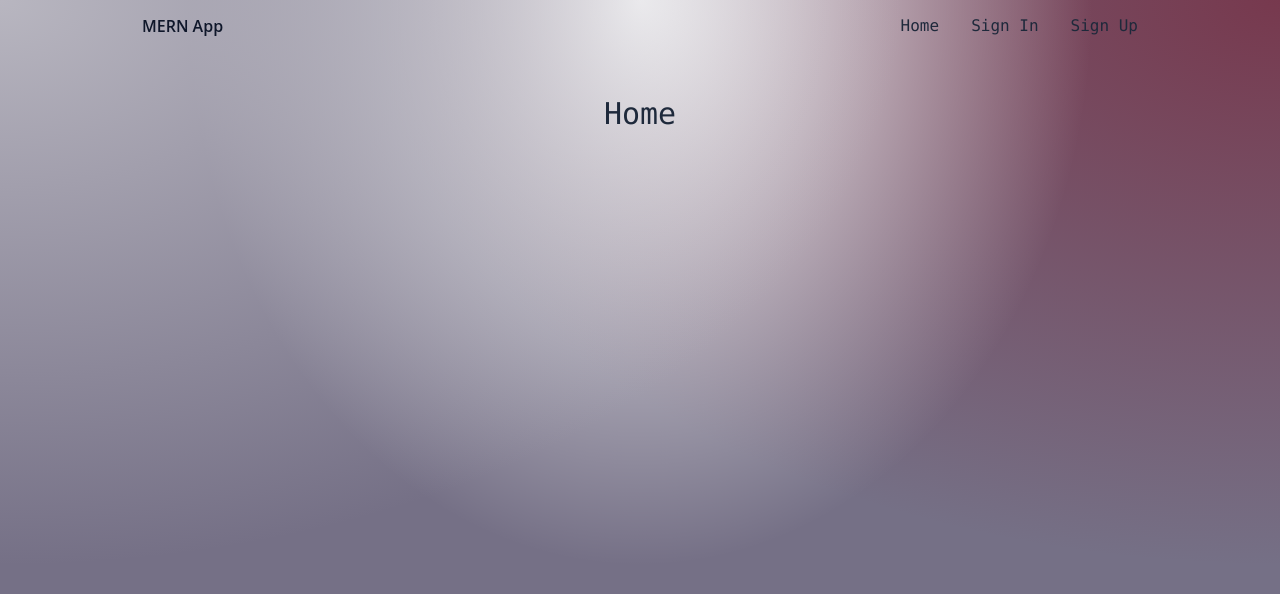
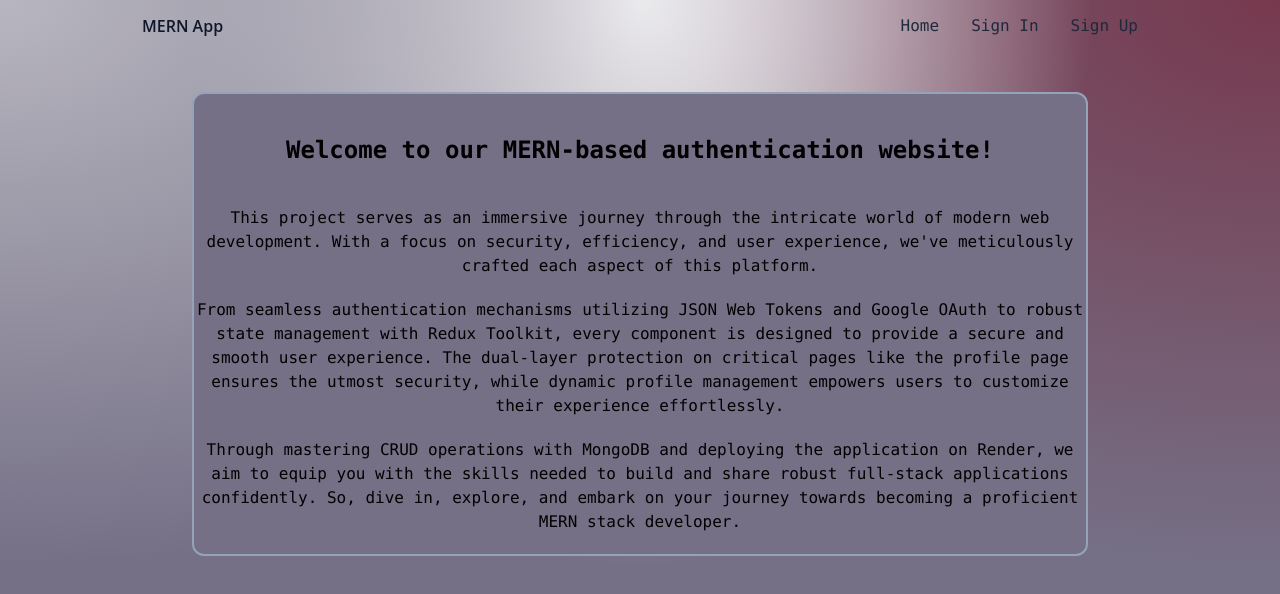
Before and after one commit to Vasanth375/secure-flow, a React (Vite) app in the folder client/: page / in a window 1280 px wide. Shown: the top 594 px of the page. Built offline with nearby package versions, Linux system fonts and the light colour scheme.

Commit message:
Covered Few edge testcases

```diff
--- a/client/src/Pages/Home.jsx
+++ b/client/src/Pages/Home.jsx
@@ -1,6 +1,34 @@
+/* eslint-disable react/no-unescaped-entities */
 import "../App.css";
 export default function Home() {
   return (
-    <div className="p-4 font-mono text-3xl text-center m-7 text-slate-800">Home</div>
+    <div className="max-w-4xl m-10 mx-auto border-2 bg-inherit border-slate-400 rounded-xl hover:border-slate-50">
+      <div className="mx-auto font-mono text-center cursor-pointer ">
+        <div className="m-10 text-2xl font-bold border-white">
+          Welcome to our MERN-based authentication website!
+        </div>
+        <div className="mb-5">
+          This project serves as an immersive journey through the intricate
+          world of modern web development. With a focus on security, efficiency,
+          and user experience, we've meticulously crafted each aspect of this
+          platform.
+        </div>
+        <div className="mb-5">
+          From seamless authentication mechanisms utilizing JSON Web Tokens and
+          Google OAuth to robust state management with Redux Toolkit, every
+          component is designed to provide a secure and smooth user experience.
+          The dual-layer protection on critical pages like the profile page
+          ensures the utmost security, while dynamic profile management empowers
+          users to customize their experience effortlessly.
+        </div>
+        <div className="mb-5">
+          Through mastering CRUD operations with MongoDB and deploying the
+          application on Render, we aim to equip you with the skills needed to
+          build and share robust full-stack applications confidently. So, dive
+          in, explore, and embark on your journey towards becoming a proficient
+          MERN stack developer.
+        </div>
+      </div>
+    </div>
   );
 }
--- a/client/src/Pages/Profile.jsx
+++ b/client/src/Pages/Profile.jsx
@@ -101,7 +101,7 @@ export default function Profile() {
       const result = await fetch("/api/auth/signout", {
         method: "GET",
       });
-      console.log(result);
+      // console.log(result);
       dispatch(signout());
     } catch (error) {
       console.log(error);
--- a/client/src/Pages/SignIn.jsx
+++ b/client/src/Pages/SignIn.jsx
@@ -12,15 +12,23 @@ import Oauth from "../components/Oauth";
 export default function SignIn() {
   const [form, setForm] = useState([]);
   const { loading, error, currentUser } = useSelector((state) => state.user);
-
+  const [status, setStatus] = useState(false);
   const dispatch = useDispatch();
   const navigate = useNavigate();
   const handleChange = (e) => {
     setForm({ ...form, [e.target.id]: e.target.value });
+    console.log(form);
+    setStatus(false);
   };
 
   const handleSubmit = async (e) => {
     e.preventDefault();
+    if (!form.username || !form.password) {
+      // If any field is missing, display an error and return early
+      // console.log("Please fill in all fields");
+      setStatus(true);
+      return;
+    }
     try {
       dispatch(signInStart());
       const resp = await fetch("/api/auth/signin", {
@@ -59,12 +67,13 @@ export default function SignIn() {
       <div className="font-mono text-3xl text-center my-7 text-slate-900">
         SignIn
       </div>
-      <form action="" className="flex flex-col gap-4">
+      <form action="" className="flex flex-col gap-4 mb-4">
         <input
           id="username"
           placeholder="Username"
           className="justify-center p-2 rounded-r-md bg-slate-100"
           onChange={handleChange}
+          required
         ></input>
         <input
           id="password"
@@ -72,6 +81,7 @@ export default function SignIn() {
           type="password"
           onChange={handleChange}
           className="justify-center p-2 rounded-r-md bg-slate-100"
+          required
         ></input>
         <button
           type="submit"
@@ -84,13 +94,19 @@ export default function SignIn() {
         <Oauth></Oauth>
       </form>
       <div className="flex gap-2 text-slate-50">
-        <p>Already have an Account</p>
+        <p>Didn&apos;t have an Account</p>
         <Link to={"/signup"}>
-          <span className="text-cyan-700">signup</span>
+          <span className="text-blue-700 underline hover:text-white">
+            SignUp
+          </span>
         </Link>
       </div>
       <p className="mt-2 text-red-900">
-        {currentUser ? currentUser.message || "Something Went Wrong!!" : ""}
+        {currentUser
+          ? currentUser.messsage || "Something Went Wrong!!"
+          : status
+          ? "Something Went Wrong!!"
+          : error.message || ""}
       </p>
     </div>
   );
--- a/client/src/Pages/SignUp.jsx
+++ b/client/src/Pages/SignUp.jsx
@@ -15,13 +15,21 @@ export default function SignUp() {
   const navigate = useNavigate();
 
   const { loading, error, currentUser } = useSelector((state) => state.user);
+  const [status, setStatus] = useState(false);
 
   const handleChange = (e) => {
     setForm({ ...formData, [e.target.id]: e.target.value });
+    setStatus(false);
     // console.log(formData);
   };
   const handleSubmit = async (e) => {
     e.preventDefault();
+    if (!formData.username || !formData.email || !formData.password) {
+      // If any field is missing, display an error and return early
+      // console.log("Please fill in all fields");
+      setStatus(true);
+      return;
+    }
     try {
       // setLoading(true);
       dispatch(signUpStart());
@@ -36,7 +44,7 @@ export default function SignUp() {
       console.log("Sent");
       // console.log(load);
       const data = await response.json();
-      if (data.status === 500) {
+      if (data.status === 500 || data.status === 404 || data.status === 401) {
         dispatch(signUpFailure(data));
         return;
       }
@@ -53,13 +61,13 @@ export default function SignUp() {
   return (
     <div className="max-w-lg p-3 mx-auto min-w-max">
       <div className="font-mono text-3xl text-center my-7">SignUp</div>
-      <form className="flex flex-col gap-4">
+      <form action="" className="flex flex-col gap-4">
         <input
           className="justify-center p-2 rounded-md bg-slate-100"
           placeholder="Username"
           id="username"
           onChange={handleChange}
-          required
+          aria-required
         ></input>
         <input
           className="p-2 rounded-md bg-slate-100"
@@ -90,13 +98,19 @@ export default function SignUp() {
         <Oauth></Oauth>
       </div>
       <div className="flex gap-2 text-slate-100">
-        <p>Have an account?</p>
+        <p>Already have an account?</p>
         <Link to={"/signin"}>
-          <span className="text-cyan-300 hover:text-white">signin</span>
+          <span className="text-blue-700 underline hover:text-white">
+            SignIn
+          </span>
         </Link>
       </div>
       <p className="mt-2 text-red-900">
-        {currentUser ? currentUser.message || "Something Went Wrong!!" : ""}
+        {currentUser
+          ? currentUser.message || "Something Went Wrong!!"
+          : status
+          ? "Something Went Wrong!!"
+          : ""}
       </p>
     </div>
   );
--- a/client/src/components/Header.jsx
+++ b/client/src/components/Header.jsx
@@ -1,8 +1,22 @@
 import { Link } from "react-router-dom";
-import { useSelector } from "react-redux";
+import { useSelector, useDispatch } from "react-redux";
+import { signout } from "../redux/User/userSlice";
+
 export default function Header() {
   const { currentUser } = useSelector((state) => state.user);
-  console.log(currentUser);
+  const dispatch = useDispatch();
+  // console.log(currentUser);
+  const handleSignout = async () => {
+    try {
+      await fetch("/api/auth/signout", {
+        method: "GET",
+      });
+      // console.log(result);
+      dispatch(signout());
+    } catch (error) {
+      console.log(error);
+    }
+  };
 
   return (
     <div className="header">
@@ -22,7 +36,7 @@ export default function Header() {
                   alt="profile-pic"
                   className="object-cover rounded-full h-7 w-7"
                 ></img>
-                <Link id="out" to={"/"}>
+                <Link id="out" to={"/"} onClick={handleSignout}>
                   <li>Sign Out</li>
                 </Link>
               </div>
```
